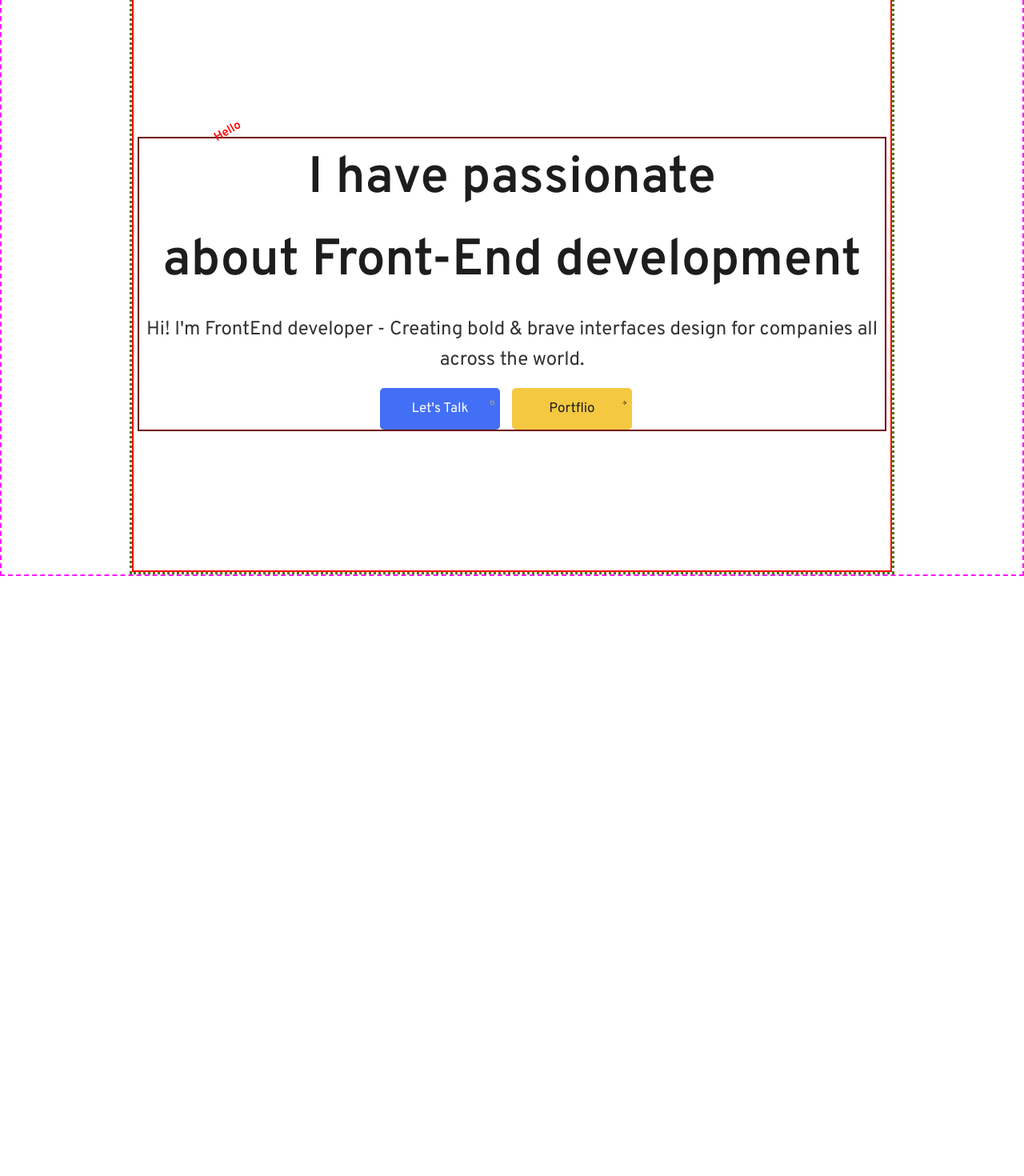
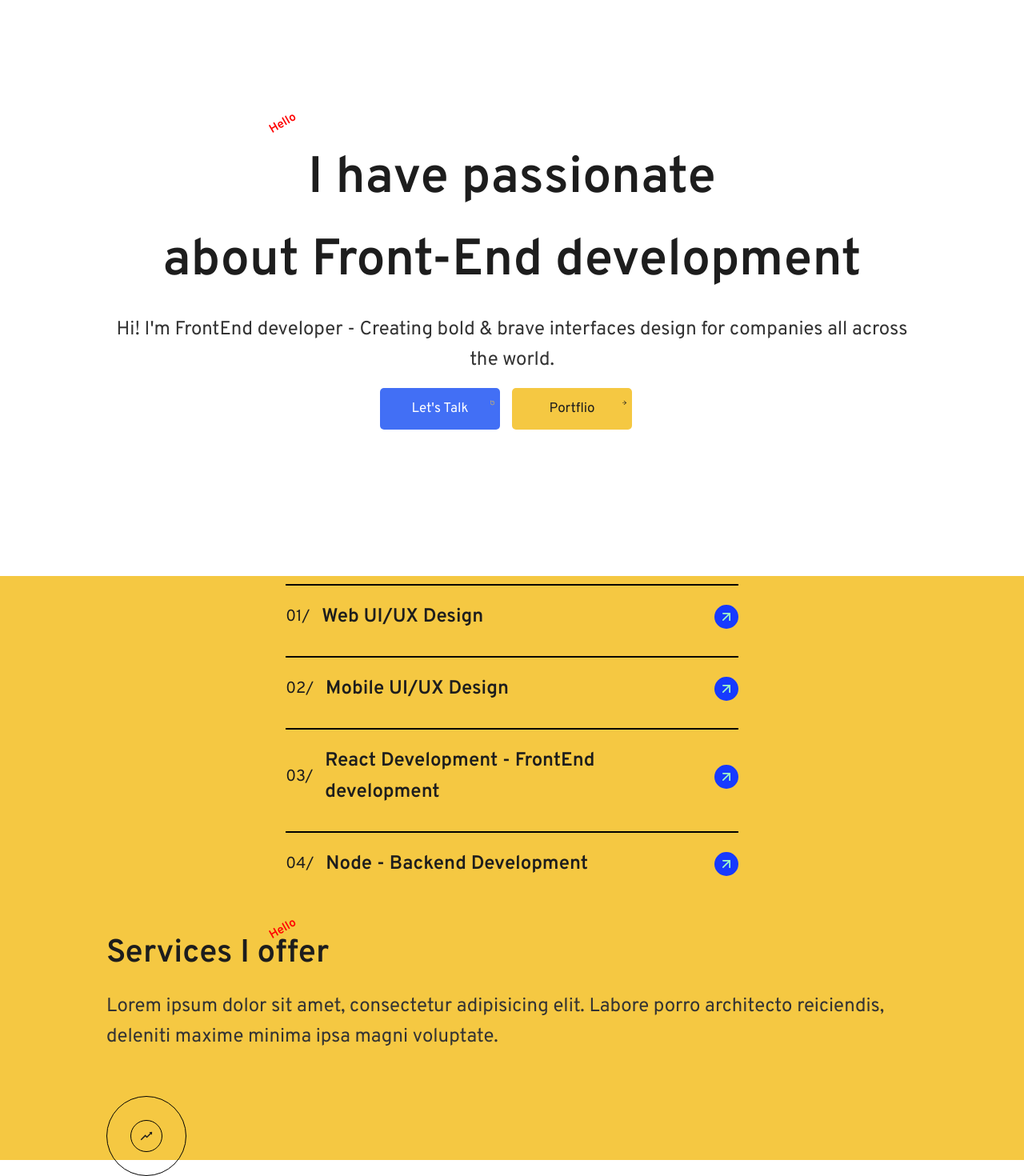
Before and after one commit to jamalEden3/my-portfolio, a React (Create React App) app: page / in a window 1280 px wide. Shown: the part 80-1550 px from the top of the page at 80% size. Before the commit the page ends 800 px from the top, so only its background shows below. Built offline with nearby package versions, Linux system fonts and the light colour scheme.

Commit message:
finish about and services component

```diff
--- a/src/App.js
+++ b/src/App.js
@@ -1,16 +1,18 @@
 import './App.style.scss';
 
-import Services from './components/services/services';
+
 import Skills from './components/skills/skills';
 
 import Header from './components/header/header';
 import About from './components/about/about';
+import Services from './components/services/services';
 
 function App() {
   return (
     <>
       <Header />
       <About />
+      <Services />
     </>
   );
 }
--- a/src/components/about/about.jsx
+++ b/src/components/about/about.jsx
@@ -14,9 +14,8 @@ function About() {
             <div className="container">
                 <div className="about__infos">
                     <div className="about__info">
-
                         <h1 className="about__title">I have passionate <br />about Front-End development</h1>
-                        <p className="about__bio">Hi! I'm FrontEnd developer - Creating bold & brave interfaces design for
+                        <p className="about__subtitle">Hi! I'm FrontEnd developer - Creating bold & brave interfaces design for
                         companies all across the world.</p>
                         <div className="about__btns">
                             <button className="about__btn about__btn-talk">Let's Talk <AiOutlineAliwangwang className="btn-icon about__talk-icon"/></button>
--- a/src/components/about/about.style.scss
+++ b/src/components/about/about.style.scss
@@ -2,21 +2,11 @@
 @import '../../styles/mixin.scss';
 
 .about {
-    border: 2px dashed rgb(255, 24, 255);
-    position: relative;
-    height: calc(100vh - #{$header-height});
-    @include breakpoint(md) {
-        padding: 0 4rem;
-    }
+    @include mainSection;
+
 
     &__infos {
-        border: 2px solid #ff0000;
-        height: 100%;
-        display: flex;
-        align-items: center;
-        justify-content: center;
-        flex-direction: column;
-        padding: $p-1;
+        @include mainBlock;
         @include breakpoint(md) {
             flex-direction: row;
             align-items: center;
@@ -25,11 +15,7 @@
     }
 
     &__info {
-        border: 2px solid #700000;
-        display: flex;
-        flex-direction: column;
-        position: relative;
-        text-align: center;
+        @include leftSectionPart
     }
     &__label {
         position: absolute;
@@ -39,25 +25,11 @@
         color: darkblue;
     }
     &__title {
-        font-weight: 600;
-        margin-bottom:  $m-2;
-        position: relative;
-
-        &::before {
-            content: 'Hello';
-            left: 10%;
-            top: -10%;
-            color: red;
-            transform: rotate(-30deg);
-            position: absolute;
-            font-size: 1.5rem;
-        }
+        @include sectionTitle;
     }
 
-    &__bio {
-        position: relative;
-        color: #333;
-        margin-bottom:  $m-2;
+    &__subtitle {
+        @include subTitle;
     }
     &__image-box {
         text-align: center;
--- a/src/components/header/header.style.scss
+++ b/src/components/header/header.style.scss
@@ -1,7 +1,6 @@
 @import "../../styles/variables.scss";
 
 .header {
-    border: 1px solid #000;
     width: 100%;
     height: $header-height;
     position: relative;
@@ -16,16 +15,11 @@
         /* padding: 0 3rem; */
     }
     &__logo {
-        border: 2px solid #505;
         height: 100%;
         display: flex;
         align-items: center;
         justify-content: space-between;
         cursor: pointer;
-
-        &__link {
-
-        }
         &__icon {
             color: $yellow
         }
--- a/src/components/services/services.jsx
+++ b/src/components/services/services.jsx
@@ -10,19 +10,21 @@ import { SERVICES_DATA } from './SERVICES_DATA';
 function Services() {
   return (
       <section className="services">
+            <div className="container">
+              <div className="services__group">
                 <div className="services__l">
                     <div className="services__infos">
                         <div className="services__info">
-                    <span className="services__label">Services!</span>
-                    <h2 className="services__title">Services I <br />offer</h2>
-                    <p className="services__subTitle">Lorem ipsum dolor sit amet, consectetur adipisicing elit. \
+                            <h2 className="services__title">Services I offer</h2>
+                            <p className="services__subTitle">Lorem ipsum dolor sit amet, consectetur adipisicing elit.
                             Labore porro architecto reiciendis, deleniti maxime minima ipsa magni voluptate.</p>
                         </div>
                         <div className="services__btn">
                         <AiOutlineRise className="services__btn-icon" />
                         </div>
                     </div>
-        </div>
+                </div>{/* services__l */}
+
                 <div className="services__r">
                 {
                     SERVICES_DATA.map(({id, name, number}) => (
@@ -38,6 +40,8 @@ function Services() {
                     ))
                 }
                 </div>
+              </div>
+          </div>
       </section>
   );
 }
--- a/src/components/services/services.style.scss
+++ b/src/components/services/services.style.scss
@@ -2,26 +2,43 @@
 @import '../../styles/mixin.scss';
 
 .services {
-    @include mainBlock;
+    background-color: $yellow;
+    @include mainSection;
+
+    &__group {
+        @include mainBlock;
+        flex-direction: column-reverse;
+    }
 
     &__l {
-       @include leftBlock
+        @include leftSectionPart;
+        padding: 0;
     }
 
+
     &__infos {
-        @include infoBlock;
+        display: flex;
+        flex-direction: column;
+        justify-content: center;
+        align-items: center;
+        flex: 1;
+        position: relative;
+        text-align: center;
+        margin: 20px 0;
+        @include breakpoint(md) {
+            text-align: left;
+            justify-content: flex-start;
+            align-items: flex-start;
+            margin: 0;
+        }
     }
 
     &__title {
-       @include titleBlock;
-    }
-
-    &__label {
-       @include label;
+        @include sectionTitle;
     }
 
     &__subTitle {
-        @include bioBlock;
+        @include subTitle;
     }
 
     &__btn {
@@ -44,22 +61,29 @@
     }
 
     &__r {
-        @include rightBlock;
+        display: flex;
+        flex-direction: column;
+        padding: $p-4;
+        margin-bottom: $m-4;
     }
 
     &__service {
         border-top: 2px solid #000;
-        padding-top: 5px;
         position: relative;
-        padding: 15px 10px;
+        display: flex;
+        align-items: center;
+        justify-content: space-between;
+        padding-top: $p-3;
     }
 
     &__service:not(:last-of-type) {
-        margin-bottom: 30px;
+        margin-bottom: $m-4;
     }
 
     &__details {
+        flex: 2;
         display: flex;
+        align-items: center;
     }
 
     &__service-num {
@@ -67,11 +91,9 @@
     }
 
     &__service-link {
-        position: absolute;
-        bottom: -10px;
-        right: 0;
-        width: 2rem;
-        height: 2rem;
+        width: 30px;
+        height: 30px;
+        font-size: 2rem;
         background-color: rgb(23, 58, 255);
         color: $light-green;
         display: flex;
@@ -81,7 +103,7 @@
     }
 
     &__service-name {
-        font-size: 1.4rem;
         font-weight: 600;
+        width: 65%;
     }
 }
--- a/src/components/skills/skills.style.scss
+++ b/src/components/skills/skills.style.scss
@@ -1,69 +1,69 @@
 @import '../../styles/variables.scss';
 @import '../../styles/mixin.scss';
 .skills {
-    @include mainBlock;
+    /* @include mainBlock; */
     background-color: #fff;
 
     &__l {
-        @include leftBlock;
+        /* @include leftBlock; */
     }
 
     &__info {
-        @include infoBlock;
+      /*   @include infoBlock; */
     }
 
     &__title {
-        @include titleBlock;
+        /* @include titleBlock; */
     }
 
     &__label {
-        @include label
+        /* @include label */
     }
 
     &__subTitle {
-        @include bioBlock;
+        /* @include bioBlock; */
     }
 
     &__skills {
-        display: flex;
-        flex-direction: column
+        /* display: flex;
+        flex-direction: column */
     }
     &__group-title {
-        margin-bottom: 20px;
+        /* margin-bottom: 20px; */
     }
     &__group {
-        display: flex;
+        /* display: flex;
         flex-wrap: wrap;
-        justify-content: space-between;
+        justify-content: space-between; */
     }
 
     &__skill {
-        min-width: 150px;
+        /* min-width: 150px;
         display: flex;
         flex-direction: column;
         align-items: center;
-        margin-bottom: 20px;
+        margin-bottom: 20px; */
     }
 
     &__nm {
-        font-size: .5rem;
+        /* font-size: .5rem; */
     }
 
     &__image {
-        width: 40px;
+        /* width: 40px;
         height: 40px;
-        margin-bottom: 15px
+        margin-bottom: 15px */
     }
 
 
-    &__r {
+    /* &__r {
         @include rightBlock;
 
         &__title{
             font-size: 1.4rem;
             margin-bottom: 15px;
         }
-    }
+    } */
 
     &__details {
         display: flex;
--- a/src/styles/base.scss
+++ b/src/styles/base.scss
@@ -34,7 +34,6 @@ ul {
 
 a, a:hover, a:visited, a:active {
     text-decoration: none;
-    display: inline-block;
 }
 
 img {
@@ -51,7 +50,6 @@ button {
 }
 
 .container {
-    border: 3px dotted #471;
     width: 100%;
     margin: 0 auto;
     height: 100%;
--- a/src/styles/mixin.scss
+++ b/src/styles/mixin.scss
@@ -1,21 +1,47 @@
-@mixin infoBlock {
+@mixin mainSection {
+    position: relative;
+}
+@mixin mainBlock {
+    height: calc(100vh - #{$header-height});
+    display: flex;
+    align-items: center;
+    justify-content: center;
+    flex-direction: column;
+    padding: $p-1;
+}
+@mixin leftSectionPart {
     display: flex;
     flex-direction: column;
-    justify-content: center;
-    align-items: center;
-    flex: 1;
     position: relative;
     text-align: center;
-    margin: 20px 0;
-    @include breakpoint(md) {
-        text-align: left;
-        justify-content: flex-start;
-        align-items: flex-start;
-        margin: 0;
+    padding: $p-4 0;
+}
+
+/* @mixin rightSectionPart {
+
+} */
+
+@mixin sectionTitle{
+    font-weight: 600;
+    margin-bottom:  $m-2;
+    position: relative;
+    &::before {
+        content: 'Hello';
+        left: 20%;
+        top: -15%;
+        color: red;
+        transform: rotate(-30deg);
+        position: absolute;
+        font-size: 1.5rem;
     }
 }
 
-@mixin bioBlock {
+@mixin subTitle {
+    position: relative;
+    color: #333;
+    margin-bottom:  $m-2;
+}
+/* @mixin bioBlock {
     margin: 15px 0;
         width: 70%;
         position: relative;
@@ -67,3 +93,4 @@
     transform: rotate(-30deg);
     color: darkblue;
 }
+ */
--- a/src/styles/variables.scss
+++ b/src/styles/variables.scss
@@ -21,7 +21,7 @@ $m-4: 30px;
 $p-1: 5px;
 $p-2: 15px;
 $p-3: 20px;
-$p-3: 30px;
+$p-4: 30px;
 
 /*break points*/
 $screen-sm: 768px;
```
Lines whose indentation alone changed are shown as unchanged.
